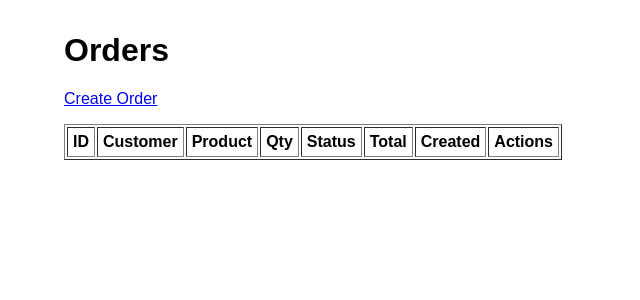
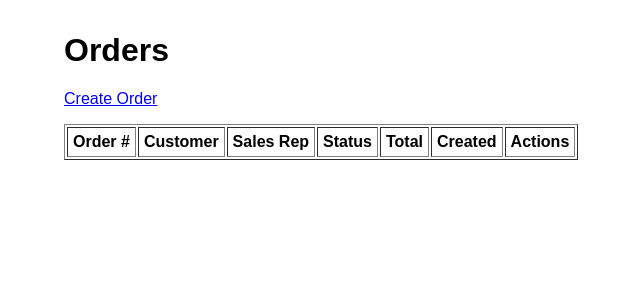
Before and after one commit to AI-with-Coding-2026/Project-A-omnistock, a Django app: page /orders/ in a window 1280 px wide. Shown: the top 300 px of the page, without its empty margins (276-916 px from the left). Run offline with Django 5.2, Linux system fonts and the light colour scheme; the visitor is signed in with stand-in values (Sample User, id 1); data comes from the database, SQL or seed files in the repository; data that the repository does not hold is empty.

Commit message:
Add orders migration: Order header linked to User with order_number, total_amount, and pending/completed/cancelled status

```diff
--- a/orders/admin.py
+++ b/orders/admin.py
@@ -5,6 +5,6 @@ from .models import Order
 
 @admin.register(Order)
 class OrderAdmin(admin.ModelAdmin):
-    list_display = ('id', 'customer_name', 'product', 'quantity', 'status', 'total', 'created_at')
+    list_display = ('id', 'order_number', 'customer_name', 'user', 'status', 'total_amount', 'created_at')
     list_filter = ('status',)
-    search_fields = ('customer_name', 'product__name')
+    search_fields = ('order_number', 'customer_name')
--- a/orders/forms.py
+++ b/orders/forms.py
@@ -6,4 +6,4 @@ from .models import Order
 class OrderForm(forms.ModelForm):
     class Meta:
         model = Order
-        fields = ['customer_name', 'product', 'quantity']
+        fields = ['customer_name']
--- a/orders/templates/orders/order_list.html
+++ b/orders/templates/orders/order_list.html
@@ -14,10 +14,9 @@
 
     <table border="1" cellpadding="5">
         <tr>
-            <th>ID</th>
+            <th>Order #</th>
             <th>Customer</th>
-            <th>Product</th>
-            <th>Qty</th>
+            <th>Sales Rep</th>
             <th>Status</th>
             <th>Total</th>
             <th>Created</th>
@@ -25,16 +24,15 @@
         </tr>
         {% for order in orders %}
             <tr>
-                <td>{{ order.pk }}</td>
+                <td>{{ order.order_number }}</td>
                 <td>{{ order.customer_name }}</td>
-                <td>{{ order.product }}</td>
-                <td>{{ order.quantity }}</td>
+                <td>{{ order.user }}</td>
                 <td>{{ order.status }}</td>
-                <td>${{ order.total }}</td>
+                <td>${{ order.total_amount }}</td>
                 <td>{{ order.created_at }}</td>
                 <td>
                     <a href="{% url 'invoice_view' order.pk %}">Invoice</a>
-                    {% if is_admin and order.status == 'COMPLETED' %}
+                    {% if is_admin and order.status != 'cancelled' %}
                         | <a href="{% url 'order_cancel' order.pk %}">Cancel</a>
                     {% endif %}
                 </td>
--- a/orders/views.py
+++ b/orders/views.py
@@ -10,7 +10,7 @@ from .models import Order
 
 @staff_or_admin_required
 def order_list(request):
-    orders = Order.objects.select_related('product').all()
+    orders = Order.objects.select_related('user').all()
     return render(request, 'orders/order_list.html', {
         'orders': orders,
         'is_admin': request.user.role == 'ADMIN',
@@ -23,19 +23,10 @@ def order_create(request):
     form = OrderForm(request.POST or None)
     if form.is_valid():
         order = form.save(commit=False)
-        product = order.product
-        if product.stock_quantity < order.quantity:
-            form.add_error(
-                'quantity',
-                f'Insufficient stock. Available: {product.stock_quantity}'
-            )
-        else:
-            order.status = Order.STATUS_COMPLETED
-            order.save()
-            product.stock_quantity -= order.quantity
-            product.save()
-            messages.success(request, 'Order created and stock deducted.')
-            return redirect('order_list')
+        order.user = request.user
+        order.save()
+        messages.success(request, 'Order created.')
+        return redirect('order_list')
     return render(request, 'orders/order_form.html', {
         'form': form,
         'title': 'Create Order',
@@ -46,15 +37,12 @@ def order_create(request):
 @transaction.atomic
 def order_cancel(request, pk):
     order = get_object_or_404(Order, pk=pk)
-    if order.status == Order.STATUS_COMPLETED:
-        product = order.product
-        product.stock_quantity += order.quantity
-        product.save()
+    if order.status in (Order.STATUS_PENDING, Order.STATUS_COMPLETED):
         order.status = Order.STATUS_CANCELLED
         order.save()
-        messages.success(request, 'Order cancelled and stock restored.')
+        messages.success(request, 'Order cancelled.')
     else:
-        messages.warning(request, 'Only completed orders can be cancelled.')
+        messages.warning(request, 'This order cannot be cancelled.')
     return redirect('order_list')
 
 
```
Also changed, not shown: orders/models.py (+16 -22 lines), orders/templates/orders/invoice.html (+4 -5 lines), orders/migrations/0002_order_order_number_order_updated_at_order_user_and_more.py (added).
